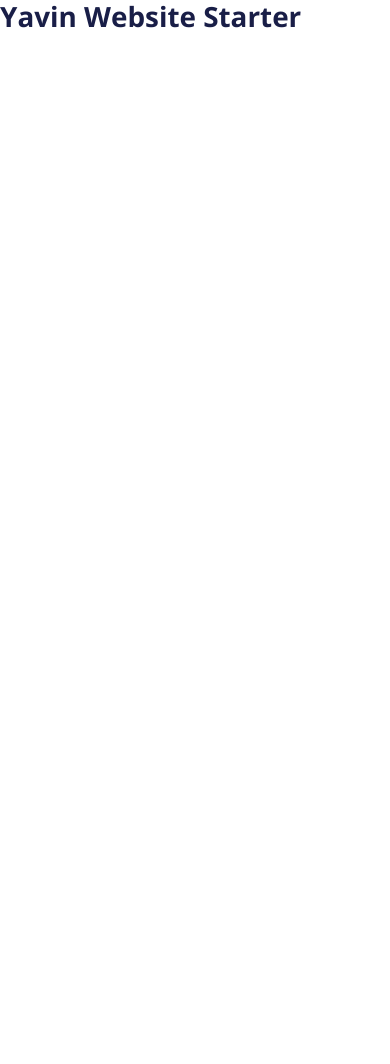
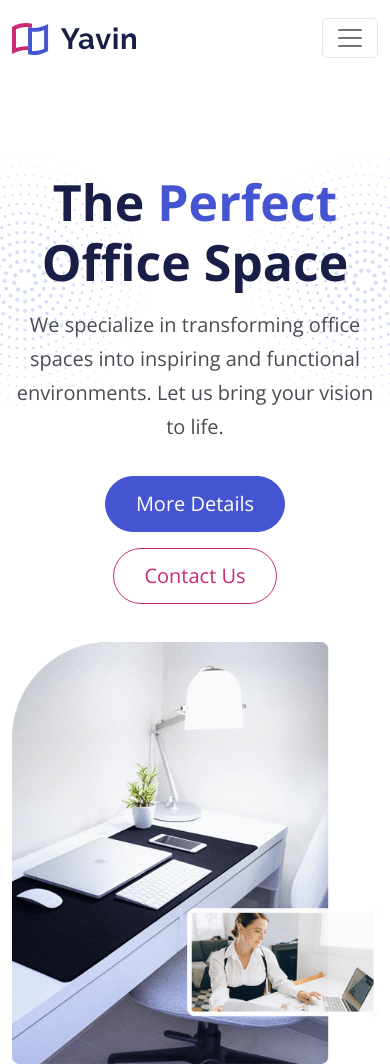
Before and after one commit to Florian-Cywinski/bs5-yavin-office-design-website, a website: page index.html in a window 390 px wide. Before the commit the page ends 844 px from the top, so only its background shows below. Drawn offline with nearby package versions, Linux system fonts and the light colour scheme; files that its build step writes are made by us from their sources.

Commit message:
Navigation & Header

```diff
--- a/index.html
+++ b/index.html
@@ -14,7 +14,71 @@
     <title>Yavin Office Design</title>
   </head>
   <body>
-    <h1>Yavin Website Starter</h1>
+    <nav class="navbar navbar-expand-lg sticky-top navbar-light">
+      <div class="container">
+        <!-- Logo -->
+        <a class="navbar-brand" href="#">
+          <img src="images/logo.svg" alt="" width="124" />
+        </a>
+        <!-- Burger menu button -->
+        <button
+          class="navbar-toggler"
+          type="button"
+          data-bs-toggle="collapse"
+          data-bs-target="#navbarNavDropdown"
+          aria-controls="navbarNavDropdown"
+          aria-expanded="false"
+          aria-label="Toggle navigation"
+        >
+          <span class="navbar-toggler-icon"></span>
+        </button>
+        <!-- Burger menu content -->
+        <div class="collapse navbar-collapse" id="navbarNavDropdown">
+          <ul class="navbar-nav ms-auto">
+            <li class="nav-item">
+              <a class="nav-link" aria-current="page" href="#">Home</a>
+            </li>
+            <li class="nav-item">
+              <a class="nav-link" href="#details">Details</a>
+            </li>
+            <li class="nav-item">
+              <a class="nav-link" href="#services">Services</a>
+            </li>
+            <li class="nav-item">
+              <a class="nav-link" href="#projects">Projects</a>
+            </li>
+            <li class="nav-item">
+              <a class="nav-link btn btn-outline-secondary px-4 mx-4" href="#contact">Contact Us</a>
+            </li>
+          </ul>
+        </div>
+      </div>
+    </nav>
+
+    <!-- Header -->
+    <header class="header position-relative mt-6 overflow-hidden">
+      <img src="images/decoration-star.svg" alt="" class="decoration-star position-absolute"/>
+      <img src="images/decoration-star.svg" alt="" class="decoration-star-2 position-absolute"/>
+      <div class="container position-relative z-3"> <!-- z-3 to have it on a layer above the image -->
+        <div class="row">
+          <!-- 1. Column -->
+          <div class="col-lg-6">
+            <div class="mt-6">
+              <h1 class="xl-text">The <span class="text-primary">Perfect</span> Office Space</h1>
+              <p class="lead mb-4">We specialize in transforming office spaces into inspiring and functional environments. Let us bring your vision to life.</p>
+              <a href="#introduction" class="btn btn-primary btn-lg m-2">More Details</a>
+              <a href="#contact" class="btn btn-outline-secondary btn-lg m-2">Contact Us</a>
+            </div>
+          </div>
+          <!-- 2. Column -->
+          <div class="col-lg-6">
+            <div class="image-container">
+              <img src="images/header.png" alt="" class="img-fluid" />
+            </div>
+          </div>
+        </div>
+      </div>
+    </header>
 
 	<script src="js/bootstrap.bundle.min.js"></script>
 	<script src="js/script.js"></script>
--- a/js/script.js
+++ b/js/script.js
@@ -0,0 +1,16 @@
+// Add custom JavaScript here
+function userScroll() { // To have the navbar a dark background when scroll on the y axis is > 50px
+    const navbar = document.querySelector('.navbar');
+
+    window.addEventListener('scroll', () => {
+      if (window.scrollY > 50) {
+        navbar.classList.add('bg-dark');  // To add the dark bg
+        navbar.classList.add('navbar-sticky');  // To have the dark bg a bit transparent and have a shaddow - see in styles.scss
+      } else {  // On the top of the page (without scrolling)
+        navbar.classList.remove('bg-dark');
+        navbar.classList.remove('navbar-sticky');
+      }
+    });
+}
+
+document.addEventListener('DOMContentLoaded', userScroll);
--- a/scss/styles.scss
+++ b/scss/styles.scss
@@ -0,0 +1,72 @@
+/* Utility classes */
+.xl-text {
+    font-size: 75px;
+}
+
+.btn-outline-secondary {
+    color: var(--bs-secondary);
+
+    &:hover {
+        color: #fff;
+      }
+}
+/*//////////////////////*/
+
+
+.header .decoration-star {
+    top: 80px;
+    left: -200px;   /* To have the image a bit off the screen */
+    width: 500px;
+    opacity: 0.7;
+}
+
+.header .decoration-star-2 {
+    top: 80px;
+    right: -200px;
+    width: 500px;
+    opacity: 0.7;
+}
+
+/* On user scrollY > 50 px */
+.navbar {
+    transition: all 0.5s ease-in-out;
+}
+
+.navbar-sticky {
+    background: #fff;
+    opacity: 0.9;
+    box-shadow: 0 0 10px rgba(0, 0, 0, 0.5);
+}
+
+/* Media query */
+@media (max-width: 992px) {
+    .xl-text {
+      font-size: 50px;
+    }
+
+    .navbar {
+      .btn-outline-secondary {
+        margin-top: 20px;
+      }
+    }
+
+    .header {
+      margin-top: 0px !important;
+      text-align: center;
+    }
+
+    .header .decoration-star {
+      left: -100px;
+      width: 250px;
+    }
+
+    .header .decoration-star-2 {
+      right: -100px;
+      width: 250px;
+    }
+
+    .header .image-container {
+      margin-top: 30px;
+    }
+
+}
```
